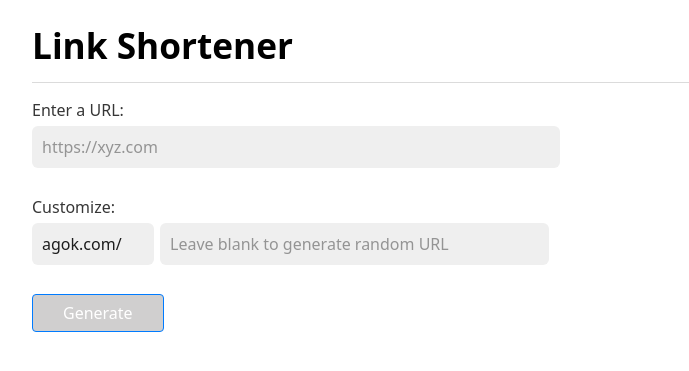
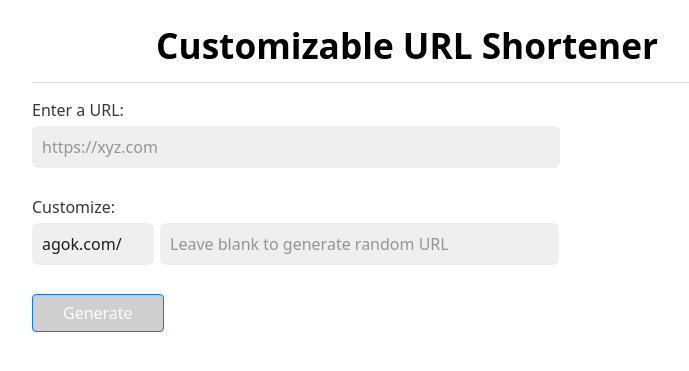
Before and after one commit to anigokul432/Website-URL-Shortener, a Flask app: page / in a window 1280 px wide. Shown: the top 371 px of the page, without its empty margins (233-922 px from the left). Run offline with Flask 2, Linux system fonts and the light colour scheme.

Commit message:
Add files via upload

```diff
--- /dev/null
+++ b/requirements.txt
@@ -0,0 +1,3 @@
+Flask==2.1.3
+Flask_SQLAlchemy==2.5.1
+gunicorn
--- a/templates/base.html
+++ b/templates/base.html
@@ -11,7 +11,7 @@
   </head>
   <body>
     <div class="container-fluid">
-        <h1>Link Shortener</h1>
+        <h1 style="text-align: center">Customizable URL Shortener</h1>
         <hr>
         {% block content %}
         {% endblock %}
--- a/templates/home.html
+++ b/templates/home.html
@@ -1,5 +1,5 @@
 {% extends "base.html" %}
-{% block title %}Link Shortener{% endblock %}
+{% block title %}Customizable URL Shortener{% endblock %}
 
 {% block content %}
 <form action="#", method="post">
@@ -12,7 +12,7 @@
     <div style="float:left;">
         <input readonly="" name="id" id="id" value="agok.com/" size="6">
     </div>
-    <input type="text" name="usr" id="text" placeholder="Leave blank to generate random URL" size="35">
+    <input type="text" name="usr" id="text" placeholder="Leave blank to generate random URL" size="36">
     <div style="clear:both;"><br></div>
 
     <input type="submit" value="Generate" class="btn btn-primary">
```
Also changed, not shown: 1 other file.
